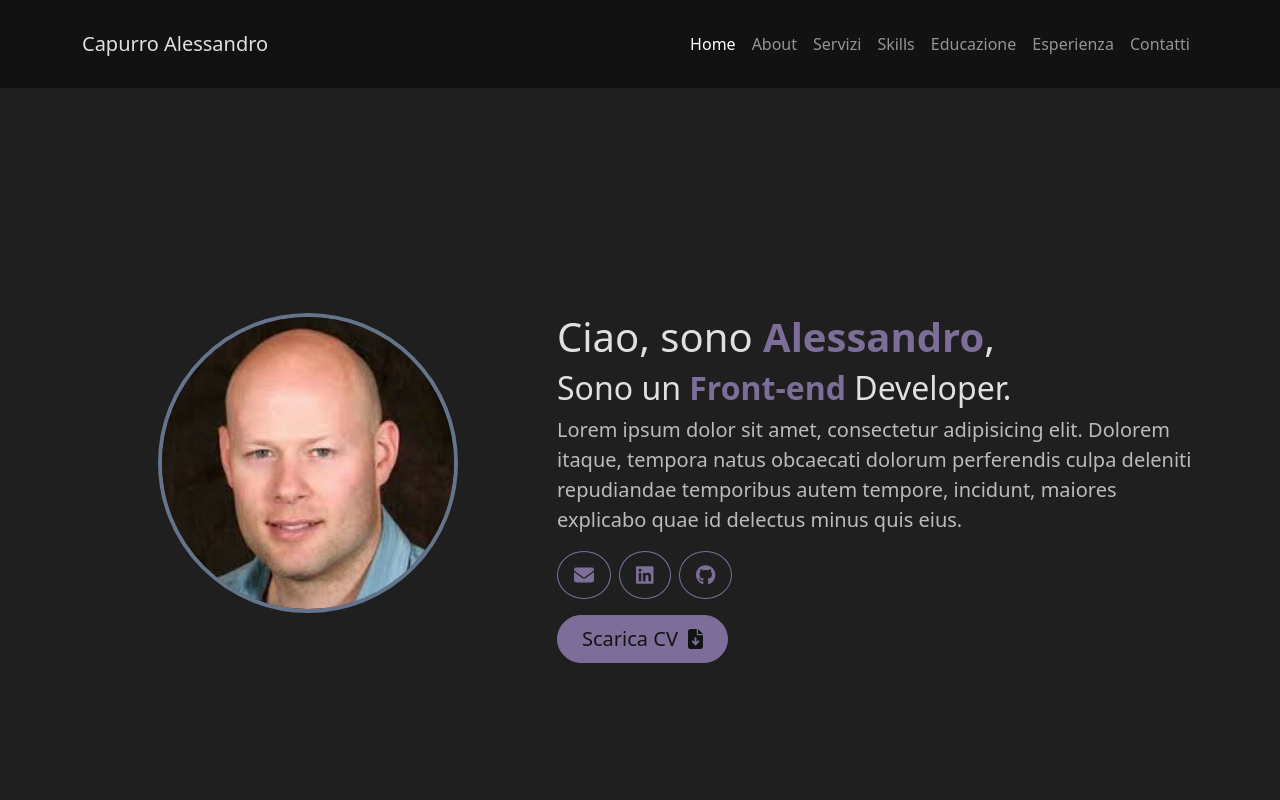
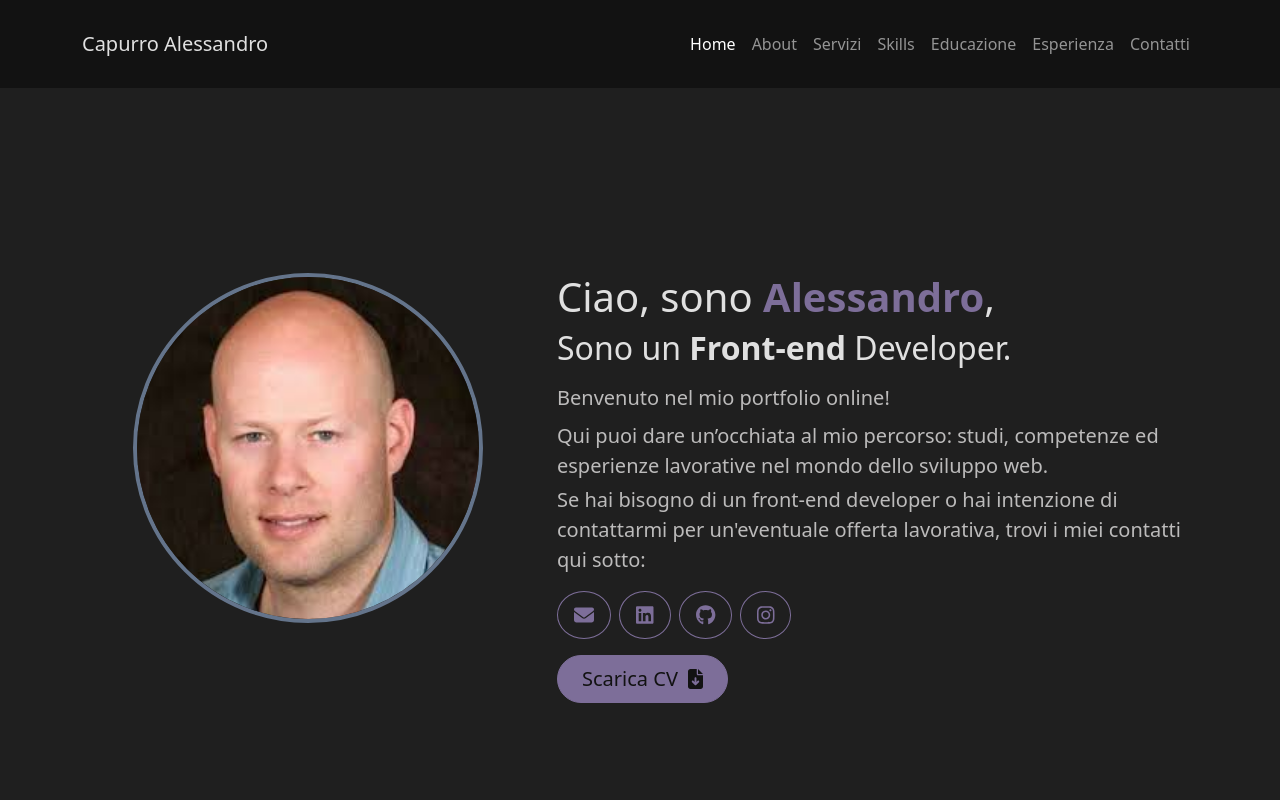
Before and after one commit to capurrooalessandro/PortfolioWebsite, a React (Vite) app in the folder PortfolioWebsite/: page /home in a window 1280 px wide. Shown: the top 800 px of the page. Built offline with nearby package versions, Linux system fonts and the light colour scheme.

Commit message:
Added instagram page, added description and resizable image

```diff
--- a/PortfolioWebsite/src/components/pages/home.jsx
+++ b/PortfolioWebsite/src/components/pages/home.jsx
@@ -1,30 +1,49 @@
 import viteLogo from '/vite.svg'
 import { FontAwesomeIcon } from "@fortawesome/react-fontawesome"
 import { faEnvelope, faFileArrowDown } from "@fortawesome/free-solid-svg-icons"
-import { faLinkedin, faGithub } from "@fortawesome/free-brands-svg-icons"
+import { faLinkedin, faGithub, faInstagram } from "@fortawesome/free-brands-svg-icons"
 import { Typewriter } from 'react-simple-typewriter'
+import { useState, useEffect } from 'react'
 
 import CurriculumVitae from "/media/files/curriculumVitae.pdf";
 import Picture from "/media/images/smusi.jpg"
 
 export default function showHomePage() {
+    const [ResizePhotoLg, setResizePhotoLg] = useState(window.innerWidth <= 991)
+    const [ResizePhotoMobile, setResizePhotoMobile] = useState(window.innerWidth <= 539)
+
+    useEffect(() =>{
+        const handleResize = () => {
+            setResizePhotoLg(window.innerWidth <= 991)
+            setResizePhotoMobile(window.innerWidth <= 539)
+        };
+
+        window.addEventListener("resize", handleResize);
+        return () => window.removeEventListener("resize", handleResize);
+    }, []);
+
     var EmailAddress = 'mailto:alessandro.capurro.iic@gmail.com';
     var LinkedinAccount = 'https://www.linkedin.com/in/alessandro-capurro-abbb10340';
     var GithubLink = 'https://github.com/capurrooalessandro';
+    var IGAccount = 'https://www.instagram.com/capurroo.alessandro/'
     var CVFileName = 'Curriculum Vitae CAPURRO ALESSANDRO';
     return(
         <div>
             <div className="row my-lg-0 my-5">
-                <div className="col-lg-5 d-flex justify-content-center mb-lg-0 mb-5">
-                    <img src={Picture} alt="Foto"  width="300" height="300" loading='lazy' className='rounded-circle border border-4 mb-lg-0 mb-5'/>
+                <div className="col-lg-5 d-flex justify-content-center mb-lg-0 mb-3">
+                    <img src={Picture} alt="Foto"  width={`${ResizePhotoLg ? `${ResizePhotoMobile ? "300" : "320"}` : "350"}`}
+                    height={`${ResizePhotoLg ? `${ResizePhotoMobile ? "300" : "320"}` : "350"}`} loading='lazy'
+                    className='rounded-circle border border-4 mb-lg-0 mb-5'/>
                 </div>
                 <div className="col-lg-7">
-                    <h1 className='fw-normal'><span className='fw-medium'>Ciao</span>, sono <span className='fw-bold  fc-purple'>Alessandro</span>,</h1>
-                    <h2 className="fw-normal">Sono un <span className='fw-bold fc-purple'><Typewriter words={["Front-end", "Web"]} loop={0} cursor
+                    <h1 className='fw-normal'><span className='fw-medium'>Ciao</span>, sono <span className='fw-bold fc-purple'>Alessandro</span>,</h1>
+                    <h2 className="fw-normal mb-3">Sono un <span className='fw-bold fc-teal'><Typewriter words={["Front-end", "Web"]} loop={0} cursor
                     cursorStyle='' typeSpeed={70} deleteSpeed={50} delaySpeed={1500}/></span><span className="fw-medium"> Developer.</span></h2>
-                    <p className='fs-5 fw-normal'>Lorem ipsum dolor sit amet, consectetur adipisicing elit.
-                        Dolorem itaque, tempora natus obcaecati dolorum perferendis culpa deleniti repudiandae
-                        temporibus autem tempore, incidunt, maiores explicabo quae id delectus minus quis eius.
+                    <p className='fs-5 fw-normal mb-2'>Benvenuto nel mio portfolio online!</p>
+                    <p className='fs-5 fw-normal mb-1'> Qui puoi dare un’occhiata al mio percorso: studi,
+                    competenze ed esperienze lavorative nel mondo dello sviluppo web. </p>
+                    <p className='fs-5 fw-normal'> Se hai bisogno di un front-end developer o hai intenzione
+                        di contattarmi per un'eventuale offerta lavorativa, trovi i miei contatti qui sotto:
                     </p>
                     <div className="mt-1 mb-3">
                         <a type="button" className='btn btn-lg btn-outline-light social-btn rounded-circle me-2' href={EmailAddress}>
@@ -36,6 +55,9 @@ export default function showHomePage() {
                         <a type="button" className='btn btn-lg btn-outline-light social-btn rounded-circle me-2' href={GithubLink} target="_blank">
                             <FontAwesomeIcon icon={faGithub} />
                         </a>
+                        <a type="button" className='btn btn-lg btn-outline-light social-btn rounded-circle me-2' href={IGAccount} target="_blank">
+                            <FontAwesomeIcon icon={faInstagram} />
+                        </a>
                     </div>
                     <a type='button' className='btn btn-lg px-4 text-center cv-btn btn-light rounded-5'
                         download={CVFileName} href={CurriculumVitae}> Scarica CV &nbsp;
```
